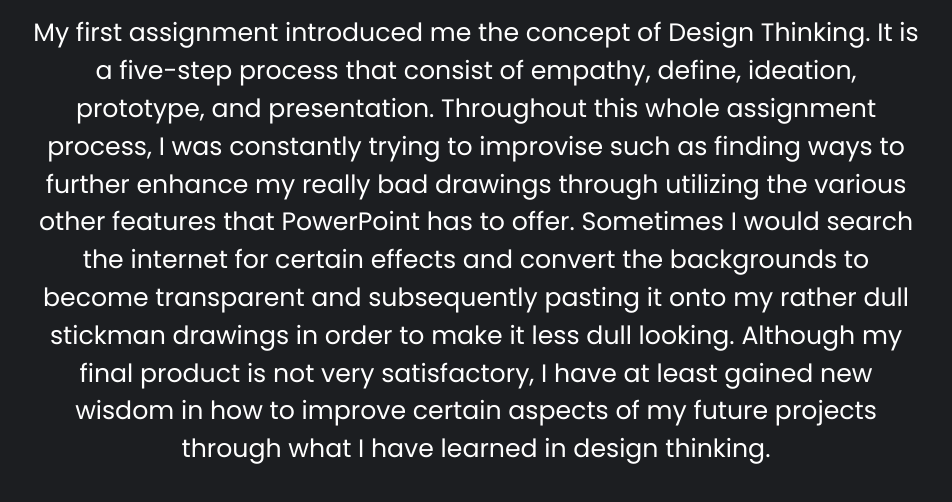
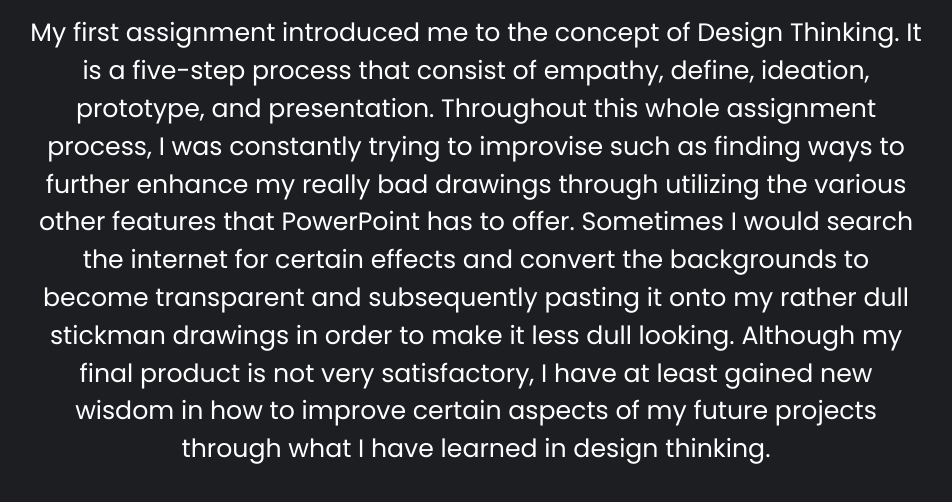
Before and after one commit to ziwei531/CCTS-E-PORTFOLIO, a plain HTML site: page something-i-am.html in a window 1280 px wide. Shown: the part 524-1026 px from the top of the page, without its empty margins (164-1116 px from the left). Drawn offline with nearby package versions, Linux system fonts and the light colour scheme; a script that the page names is missing.

Commit message:
Update something-i-am.html

```diff
--- a/something-i-am.html
+++ b/something-i-am.html
@@ -52,7 +52,7 @@
                 <br>
                 <!-- Main Content -->
                 <h1 class="header">Something I Am!</h1>
-                <p class="flow-text">My first assignment introduced me the concept of Design Thinking. It is a five-step process that consist of empathy, define, ideation, prototype, and presentation. Throughout this whole assignment process, I was constantly trying to improvise such as finding ways to further enhance my really bad drawings through utilizing the various other features that PowerPoint has to offer. Sometimes I would search the internet for certain effects and convert the backgrounds to become transparent and subsequently pasting it onto my rather dull stickman drawings in order to make it less dull looking. Although my final product is not very satisfactory, I have at least gained new wisdom in how to improve certain aspects of my future projects through what I have learned in design thinking.</p>
+                <p class="flow-text">My first assignment introduced me to the concept of Design Thinking. It is a five-step process that consist of empathy, define, ideation, prototype, and presentation. Throughout this whole assignment process, I was constantly trying to improvise such as finding ways to further enhance my really bad drawings through utilizing the various other features that PowerPoint has to offer. Sometimes I would search the internet for certain effects and convert the backgrounds to become transparent and subsequently pasting it onto my rather dull stickman drawings in order to make it less dull looking. Although my final product is not very satisfactory, I have at least gained new wisdom in how to improve certain aspects of my future projects through what I have learned in design thinking.</p>
                 <div id="pdf"></div>
                 <div id="viewpdf"></div>
                 <br>
```
